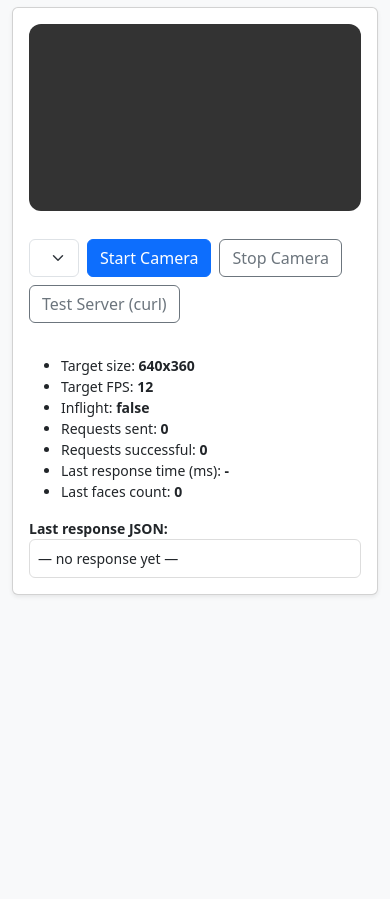
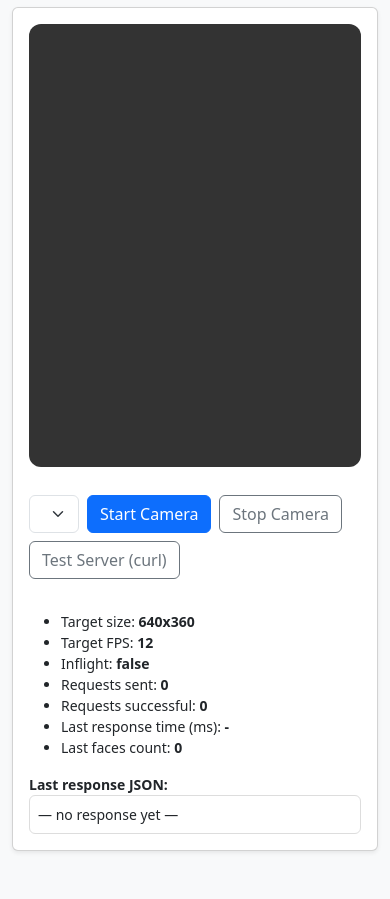
Before and after one commit to VamP08/FaceRecogFastAPI, a FastAPI app: page / in a window 390 px wide. Shown: the part 204-1103 px from the top of the page. Before the commit the page ends 800 px from the top, so only its background shows below. Run offline with FastAPI, Linux system fonts and the light colour scheme; lists and menus that the app fills with data are empty.

Commit message:
minor update

```diff
--- a/templates/index.html
+++ b/templates/index.html
@@ -54,6 +54,12 @@
 
   .controls-row { display:flex; gap:8px; align-items:center; flex-wrap:wrap; margin-top:12px; }
   .api-select { width:250px; }
+  @media (orientation: portrait) {
+  .aspect-ratio-wrapper {
+    /* This creates a 3:4 aspect ratio (taller than it is wide) */
+    padding-top: 133.33%;
+  }
+}
 </style>
 </head>
 <body class="bg-light">
@@ -142,6 +148,7 @@ let lastCaptureTime = 0;
 let reqSent = 0, reqOk = 0;
 let running = false;
 let currentStream = null;
+let currentFacingMode = 'user';
 
 /* ---------------- attendance output ---------------- */
 let attendanceTimeout = null;
@@ -235,31 +242,48 @@ async function startCamera(deviceId = null) {
       currentStream = null;
     }
     statusDiv.innerHTML = '<div class="alert alert-info">Starting camera…</div>';
+
+    // Determine the desired aspect ratio based on screen orientation
+    const isPortrait = window.innerHeight > window.innerWidth;
+    const aspectRatio = isPortrait ? 9 / 16 : 16 / 9;
+
     const constraints = {
-      video: deviceId ? { deviceId: { exact: deviceId }, width: TARGET_WIDTH, height: TARGET_HEIGHT, frameRate: { ideal: TARGET_FPS } }
-                       : { facingMode: "user", width: TARGET_WIDTH, height: TARGET_HEIGHT, frameRate: { ideal: TARGET_FPS } },
+      video: {
+        // Use 'aspectRatio' for a natural view instead of fixed width/height
+        aspectRatio: { ideal: aspectRatio },
+        // You can suggest a width to guide the camera choice
+        width: { ideal: 1280 },
+        frameRate: { ideal: TARGET_FPS }
+      },
       audio: false
     };
+
+    if (deviceId) {
+        constraints.video.deviceId = { exact: deviceId };
+    } else {
+        constraints.video.facingMode = currentFacingMode;
+    }
+
     const stream = await navigator.mediaDevices.getUserMedia(constraints);
     currentStream = stream;
     video.srcObject = stream;
     await video.play();
+
+    // Dynamically mirror the video feed only for the front camera
+    video.style.transform = (currentFacingMode === 'user' && !deviceId) ? 'scaleX(-1)' : 'scaleX(1)';
+
     statusDiv.innerHTML = '<div class="alert alert-success">Camera started.</div>';
     startButton.style.display = 'none';
-
-    // set overlay pixel size (even though it's hidden)
-    overlay.width = TARGET_WIDTH;
-    overlay.height = TARGET_HEIGHT;
-
-    // create worker if needed
+    stopButton.style.display = 'inline-block';
+    // ... rest of the function is the same ...
     if (!worker) {
       worker = createEncoderWorker();
       worker.onmessage = onWorkerMessage;
       worker.onerror = (e) => console.error('Worker error', e);
     }
-
     running = true;
     requestAnimationFrame(loopRAF);
+
   } catch (err) {
     console.error('camera start failed', err);
     statusDiv.innerHTML = `<div class="alert alert-danger">Camera error: ${err.message || err}</div>`;
```
